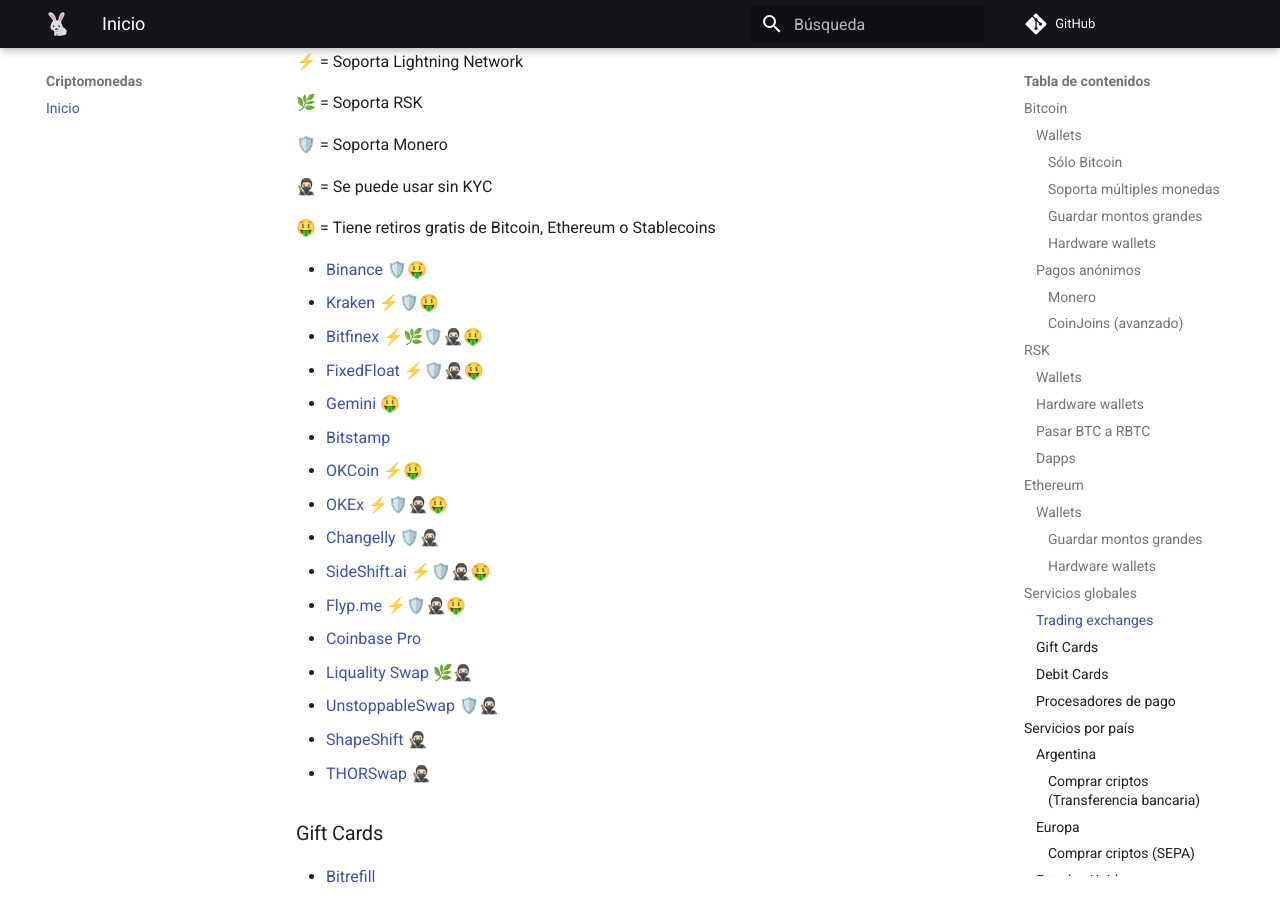
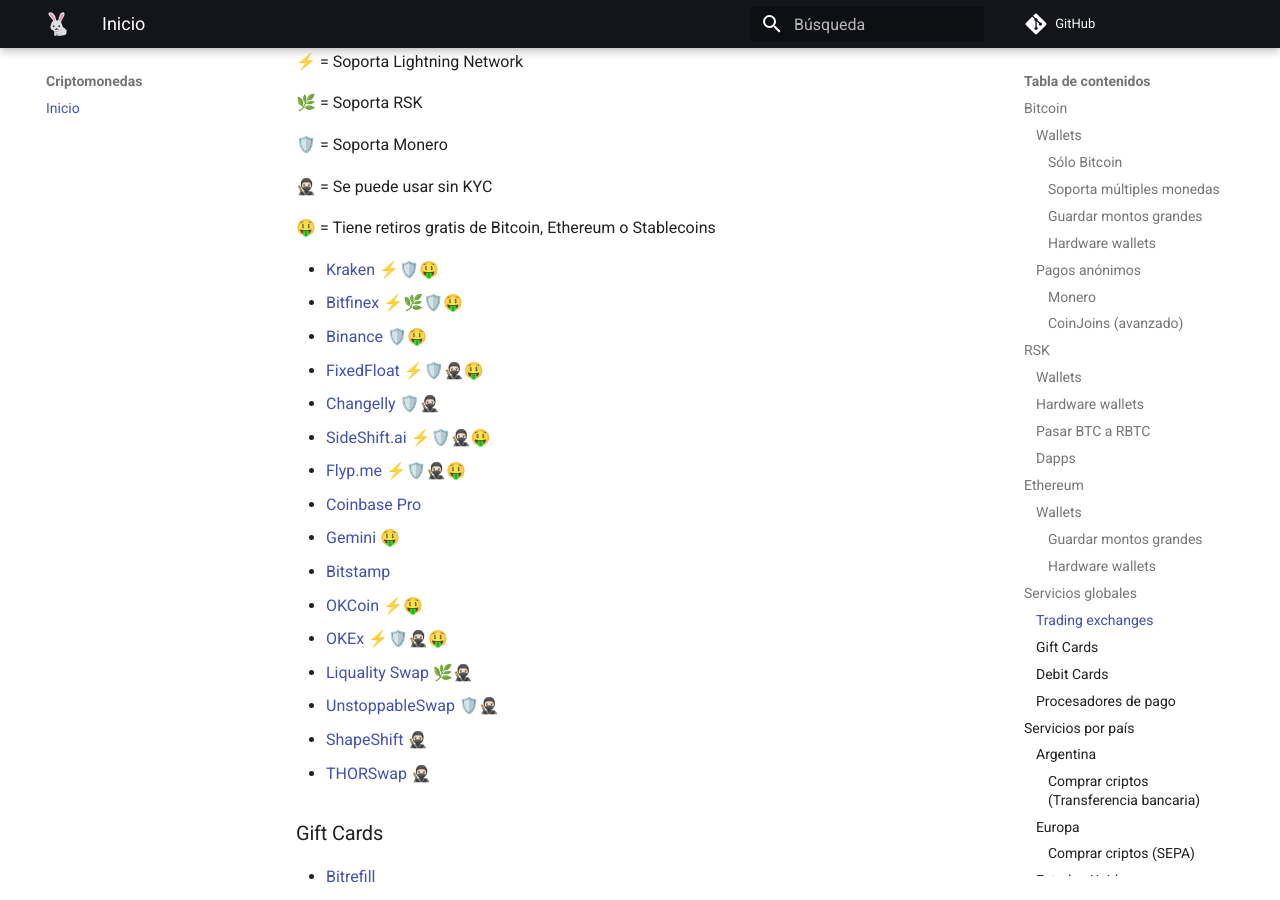
Before and after one commit to anomalouscode/wiki, an MkDocs documentation site: the page built from docs/criptomonedas/index.md, in a window 1280 px wide and 900 px high, scrolled down 4611 px. Built offline with MkDocs 1.6.1 and Material for MkDocs 9.7.7, drawn with Linux system fonts in a browser that asks for light colours; comment, search, counter and statistics services are not loaded.

```diff
--- a/docs/criptomonedas/index.md
+++ b/docs/criptomonedas/index.md
@@ -173,18 +173,18 @@ Recuerden hacer backup de sus claves privadas.
 
 🤑 = Tiene retiros gratis de Bitcoin, Ethereum o Stablecoins
 
+- [Kraken](https://www.kraken.com/) ⚡🛡️🤑
+- [Bitfinex](https://www.bitfinex.com/) ⚡🌿🛡️🤑
 - [Binance](https://www.binance.com/) 🛡️🤑
-- [Kraken](https://www.kraken.com/) ⚡🛡️🤑
-- [Bitfinex](https://www.bitfinex.com/) ⚡🌿🛡️🥷🏻🤑
 - [FixedFloat](https://fixedfloat.com/) ⚡🛡️🥷🏻🤑
+- [Changelly](https://changelly.com/) 🛡️🥷🏻
+- [SideShift.ai](https://sideshift.ai/) ⚡🛡️🥷🏻🤑
+- [Flyp.me](https://flyp.me/) ⚡🛡️🥷🏻🤑
+- [Coinbase Pro](https://pro.coinbase.com/)
 - [Gemini](https://gemini.com/) 🤑
 - [Bitstamp](https://www.bitstamp.net/)
 - [OKCoin](https://www.okcoin.com/) ⚡🤑
 - [OKEx](https://www.okex.com/) ⚡🛡️🥷🏻🤑
-- [Changelly](https://changelly.com/) 🛡️🥷🏻
-- [SideShift.ai](https://sideshift.ai/) ⚡🛡️🥷🏻🤑
-- [Flyp.me](https://flyp.me/) ⚡🛡️🥷🏻🤑
-- [Coinbase Pro](https://pro.coinbase.com/)
 - [Liquality Swap](https://swap.liquality.io/) 🌿🥷🏻
 - [UnstoppableSwap](https://unstoppableswap.net/) 🛡️🥷🏻
 - [ShapeShift](https://shapeshift.com/) 🥷🏻
@@ -250,10 +250,10 @@ Recuerden hacer backup de sus claves privadas.
 🤑 = Tiene retiros gratis de Bitcoin, Ethereum o Stablecoins
 
 - [Kraken](https://www.kraken.com/) ⚡🛡️🤑
+- [Cash App](https://cash.app/) ⚡🤑
 - [Strike](https://strike.me/) ⚡🤑
 - [River Financial](https://river.com/) ⚡🤑
 - [Gemini](https://gemini.com/) 🤑
-- [Cash App](https://cash.app/) 🤑
 - [OKCoin](https://www.okcoin.com/) ⚡🤑
 - [Coinbase](https://www.coinbase.com/)
 - [Binance.US](https://www.binance.us/)
```
